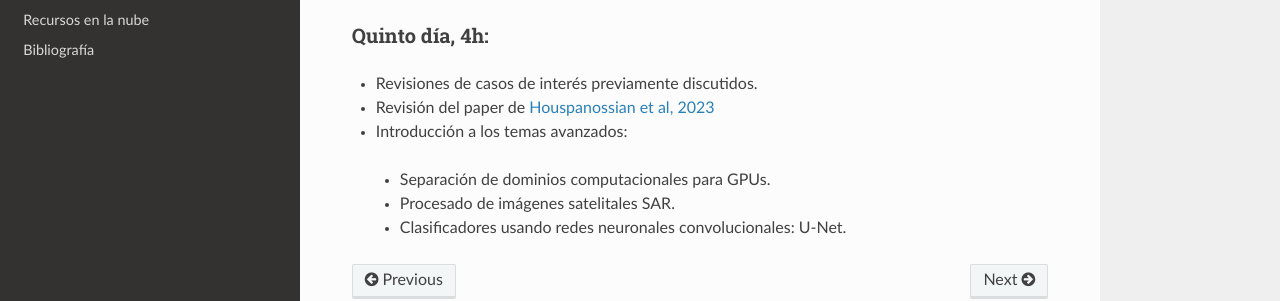
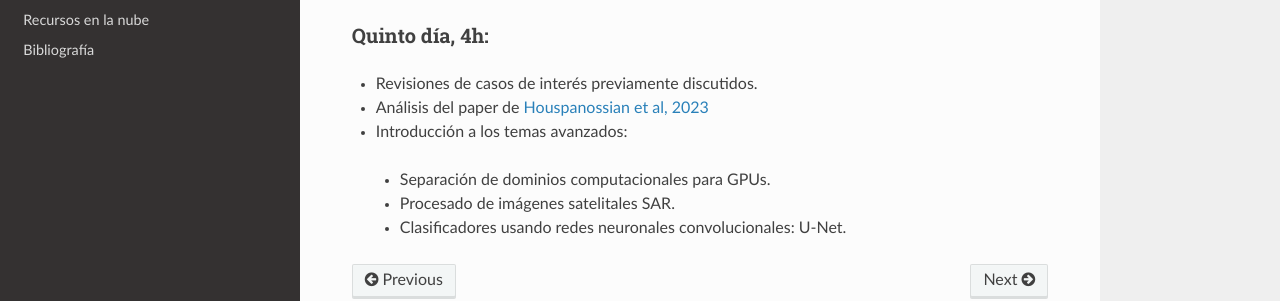
Before and after one commit to ivillamadrid/HidrologiaXXI, a Sphinx documentation site: the page built from docs/source/audiencia.rst, in a window 1280 px wide and 900 px high, scrolled down 1499 px. Shown: the part 471-772 px from the top of the window. Built offline with Sphinx 7.4.7 and the Read the Docs theme 2.0.0, drawn with Linux system fonts in a browser that asks for light colours.

Commit message:
Update audiencia.rst

```diff
--- a/docs/source/audiencia.rst
+++ b/docs/source/audiencia.rst
@@ -75,7 +75,7 @@ Cuarto día, 4h:
 Quinto día, 4h:
 ***************
 * Revisiones de casos de interés previamente discutidos.
-* Revisión del paper de `Houspanossian et al, 2023 <https://www.science.org/doi/10.1126/science.add5462>`_
+* Análisis del paper de `Houspanossian et al, 2023 <https://www.science.org/doi/10.1126/science.add5462>`_
 * Introducción a los temas avanzados:
  * Separación de dominios computacionales para GPUs.
  * Procesado de imágenes satelitales SAR.
```
